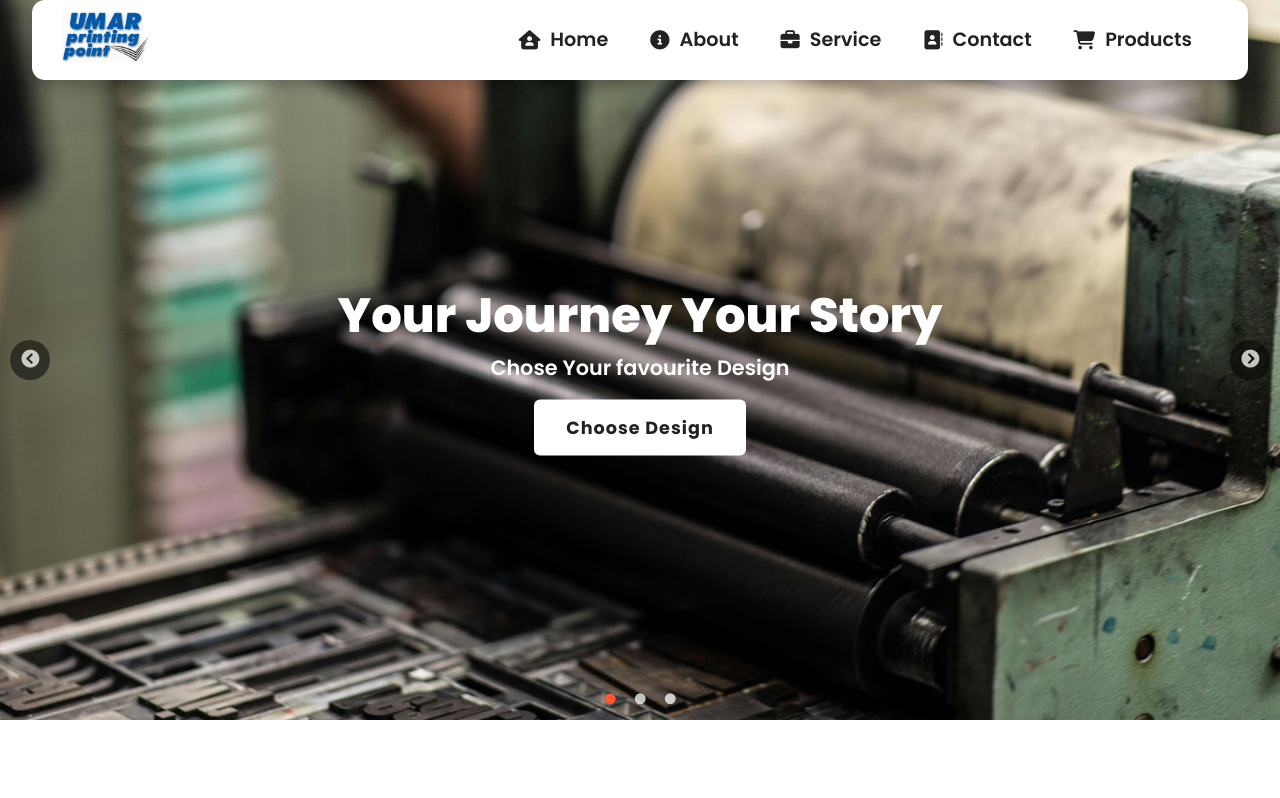
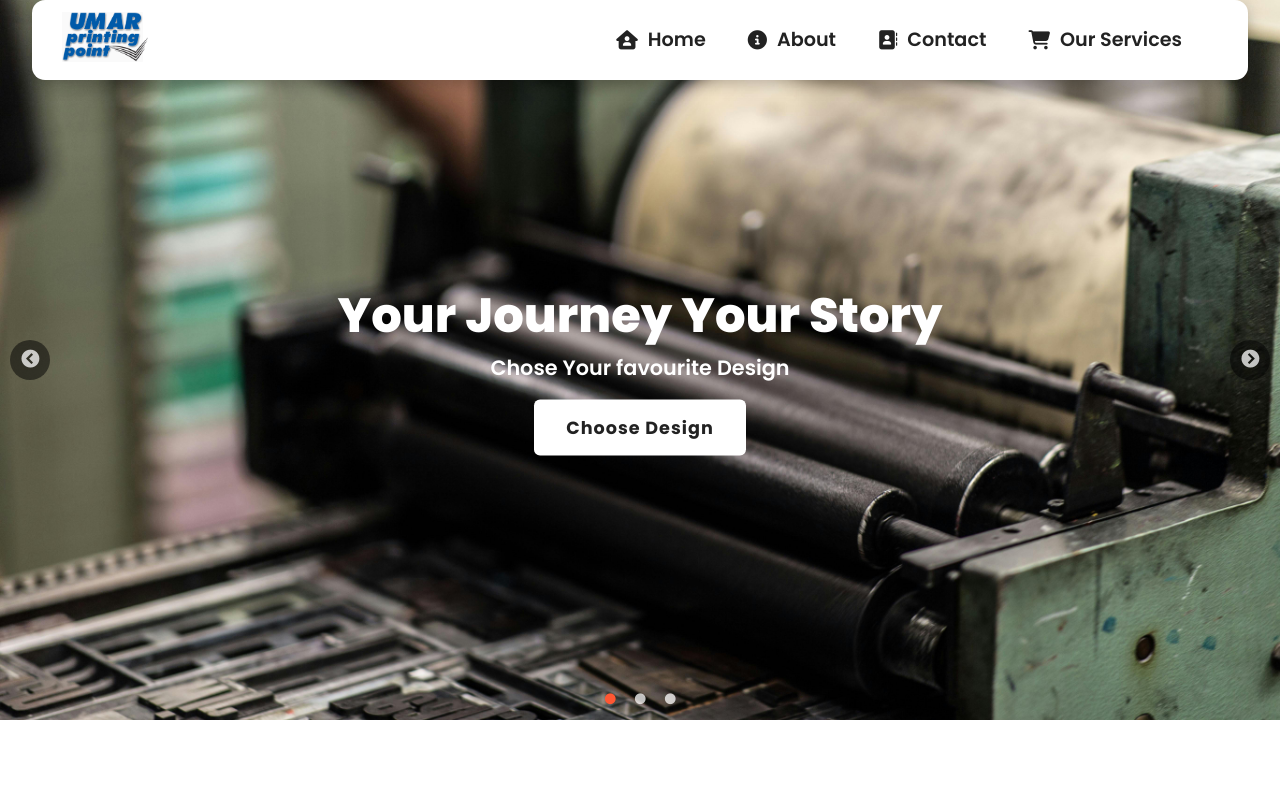
Before and after one commit to Soban22/PrintingWebsite, a React (Vite) app: page / in a window 1280 px wide. Shown: the top 798 px of the page. Built offline with nearby package versions, Linux system fonts and the light colour scheme.

Commit message:
Main changes

```diff
--- a/src/App.jsx
+++ b/src/App.jsx
@@ -2,7 +2,6 @@ import React from 'react'
 import { Routes,Route } from 'react-router-dom'
 import Home from './routes/Home'
 import About from './routes/About'
-import Service from './routes/Service'
 import Contact from './routes/Contact'
 import './components/hero.css'
 import Product from './routes/Product'
@@ -13,7 +12,6 @@ const App = () => {
       <Routes>
         <Route path='/' element={<Home/>}/>
         <Route path='/about' element={<About/>}/>
-        <Route path='/service' element={<Service/>}/>
         <Route path='/contact' element={<Contact/>}/>
         <Route path='/product' element={<Product/>}/>
       </Routes>
--- a/src/components/MenuItems.jsx
+++ b/src/components/MenuItems.jsx
@@ -12,19 +12,13 @@ export const MenuItems=[
         icon:"fa-solid fa-circle-info"
     },
     {
-        title:"Service",
-        url:"/service",
-        cName:"nav-links",
-        icon:"fa-solid fa-briefcase"
-    },
-    {
         title:"Contact",
         url:"/contact",
         cName:"nav-links",
         icon:"fa-solid fa-address-book"
     },
     {
-        title:"Products",
+        title:"Our Services",
         url:"/product",
         cName:"nav-links",
         icon:"fa-solid fa-cart-shopping"
--- a/src/routes/Service.jsx
+++ /dev/null
@@ -1,16 +0,0 @@
-import React from 'react'
-import Navbar from '../components/Navbar'
-import Footer from '../components/Footer'
-import Trip from '../components/Trip'
-
-const Service = () => {
-  return (
-    <>
-        <Navbar/>
-        <Trip/>
-        <Footer/>
-    </>
-  )
-}
-
-export default Service
```
